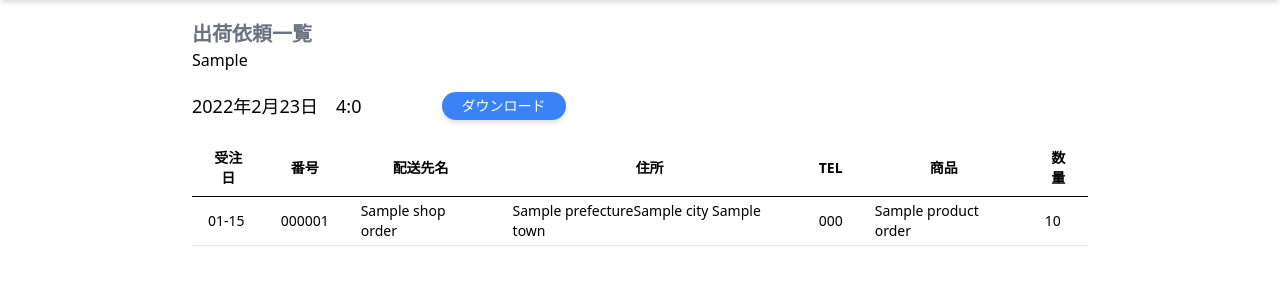
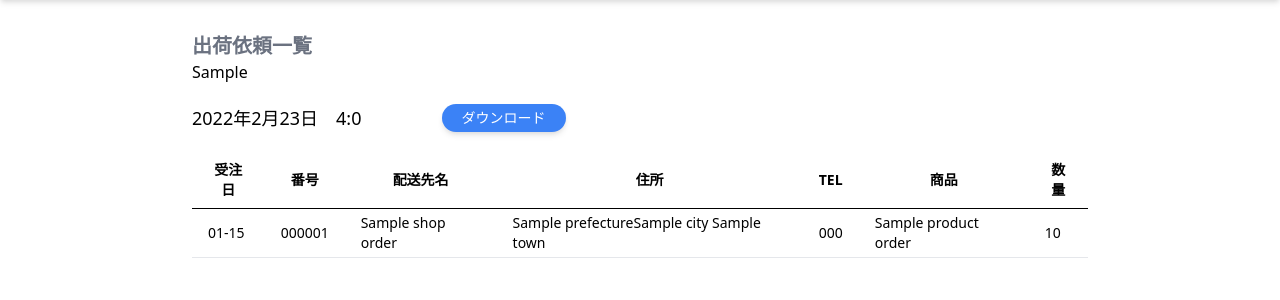
Before and after one commit to hayamakazuyuki/fas, a Flask app: template shipping/app/templates/index.html in a window 1280 px wide. Shown: the part 81-381 px from the top of the page. Run offline with Flask 2, Linux system fonts and the light colour scheme; the template is opened without the code that fills it: most values are stand-ins (such as "Sample title", 1, 10 or a date in 2020); some libraries are stand-ins or nearby versions.

Commit message:
shipping view updated

```diff
--- a/shipping/app/templates/index.html
+++ b/shipping/app/templates/index.html
@@ -1,8 +1,8 @@
 {% extends "layout.html" %}
 {% block content %}
 {% include "navbar.html" %}
-<div class="container mx-auto py-5" x-data="{ open: false }">
-    <div class="max-w-4xl mx-auto">
+<div class="container mx-auto" x-data="{ open: false }">
+    <div class="max-w-4xl mx-auto my-8">
         <h1 class="font-bold text-xl text-gray-500">出荷依頼一覧</h1>
         <p>{{ downloaded_by }}</p>
 
--- a/shipping/app/templates/requests.html
+++ b/shipping/app/templates/requests.html
@@ -5,8 +5,8 @@
 <!-- alert goes here -->
 {% include "message_flashing.html" -%}
 <div class="container mx-auto">
-    <div class="max-w-4xl mx-auto mt-5">
-        <p class="font-bold text-lg mb-5">依頼事項の一覧</p>
+    <div class="max-w-4xl mx-auto my-8">
+        <p class="font-bold text-xl mb-5 text-gray-500">依頼事項の一覧</p>
         <a href="/requests" class="text-blue-600 hover:text-blue-700 hover:underline items-center">
             <svg xmlns="http://www.w3.org/2000/svg" class="h-5 w-5 inline-block" fill="none" viewBox="0 0 24 24" stroke="currentColor">
                 <path stroke-linecap="round" stroke-linejoin="round" stroke-width="2" d="M4 4v5h.582m15.356 2A8.001 8.001 0 004.582 9m0 0H9m11 11v-5h-.581m0 0a8.003 8.003 0 01-15.357-2m15.357 2H15" />
```
